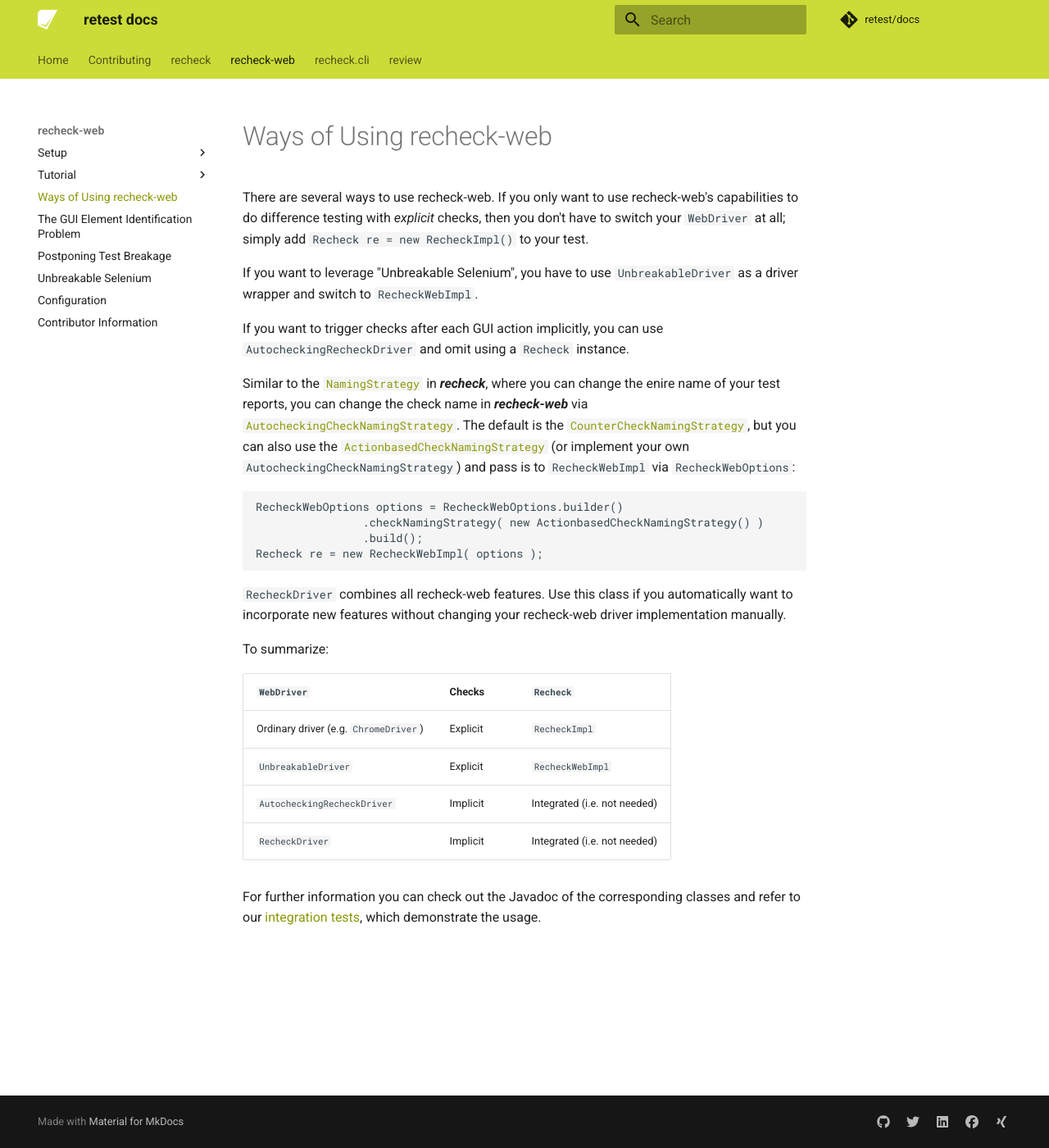
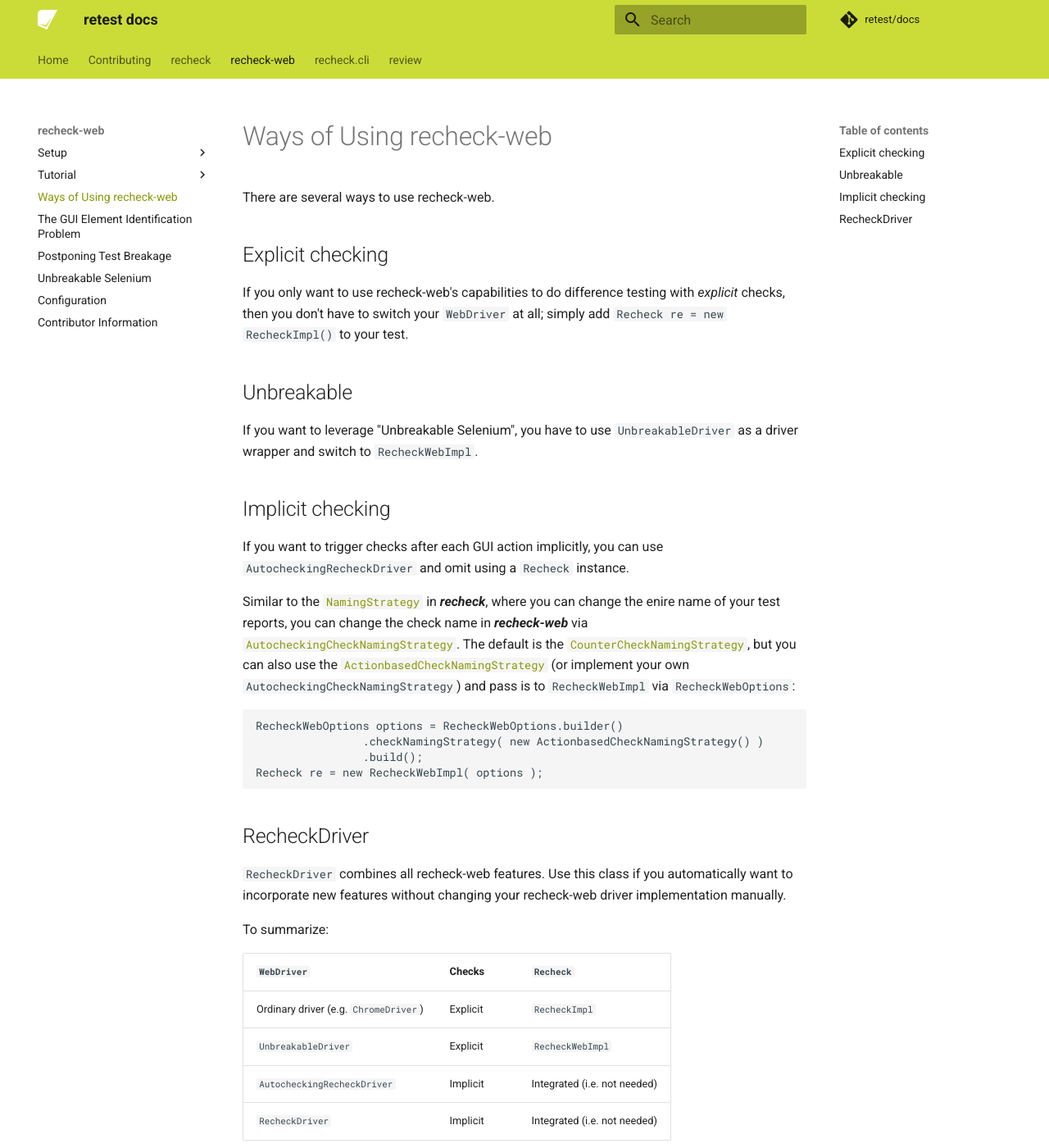
Before and after one commit to retest/docs, an MkDocs documentation site: the page built from docs/recheck-web/ways-of-using-recheck-web.md, in a window 1280 px wide and 1400 px high. Shown: the whole window at 82% size. Built offline with MkDocs 1.6.1 and Material for MkDocs 9.7.7, drawn with Linux system fonts in a browser that asks for light colours; comment, search, counter and statistics services are not loaded.

Commit message:
Add some headers to better summarize the usage

````diff
--- a/docs/recheck-web/ways-of-using-recheck-web.md
+++ b/docs/recheck-web/ways-of-using-recheck-web.md
@@ -1,8 +1,16 @@
 # Ways of Using recheck-web
 
-There are several ways to use recheck-web. If you only want to use recheck-web's capabilities to do difference testing with _explicit_ checks, then you don't have to switch your `WebDriver` at all; simply add `Recheck re = new RecheckImpl()` to your test.
+There are several ways to use recheck-web.
+
+## Explicit checking
+
+If you only want to use recheck-web's capabilities to do difference testing with _explicit_ checks, then you don't have to switch your `WebDriver` at all; simply add `Recheck re = new RecheckImpl()` to your test.
+
+## Unbreakable
 
 If you want to leverage "Unbreakable Selenium", you have to use `UnbreakableDriver` as a driver wrapper and switch to `RecheckWebImpl`.
+
+## Implicit checking
 
 If you want to trigger checks after each GUI action implicitly, you can use `AutocheckingRecheckDriver` and omit using a `Recheck` instance.
 
@@ -15,15 +23,17 @@ RecheckWebOptions options = RecheckWebOptions.builder()
 Recheck re = new RecheckWebImpl( options );
 ```
 
+## RecheckDriver
+
 `RecheckDriver` combines all recheck-web features. Use this class if you automatically want to incorporate new features without changing your recheck-web driver implementation manually.
 
 To summarize:
 
-| `WebDriver` | Checks | `Recheck` |
-|---|---|---|
-| Ordinary driver (e.g. `ChromeDriver`) | Explicit | `RecheckImpl` |
-| `UnbreakableDriver` | Explicit | `RecheckWebImpl` |
-| `AutocheckingRecheckDriver` | Implicit | Integrated (i.e. not needed) |
-| `RecheckDriver` | Implicit | Integrated (i.e. not needed) |
+| `WebDriver`                           | Checks   | `Recheck`                    |
+| ------------------------------------- | -------- | ---------------------------- |
+| Ordinary driver (e.g. `ChromeDriver`) | Explicit | `RecheckImpl`                |
+| `UnbreakableDriver`                   | Explicit | `RecheckWebImpl`             |
+| `AutocheckingRecheckDriver`           | Implicit | Integrated (i.e. not needed) |
+| `RecheckDriver`                       | Implicit | Integrated (i.e. not needed) |
 
 For further information you can check out the Javadoc of the corresponding classes and refer to our [integration tests](https://github.com/retest/recheck-web/tree/master/src/test/java/de/retest/web/it), which demonstrate the usage.
````
